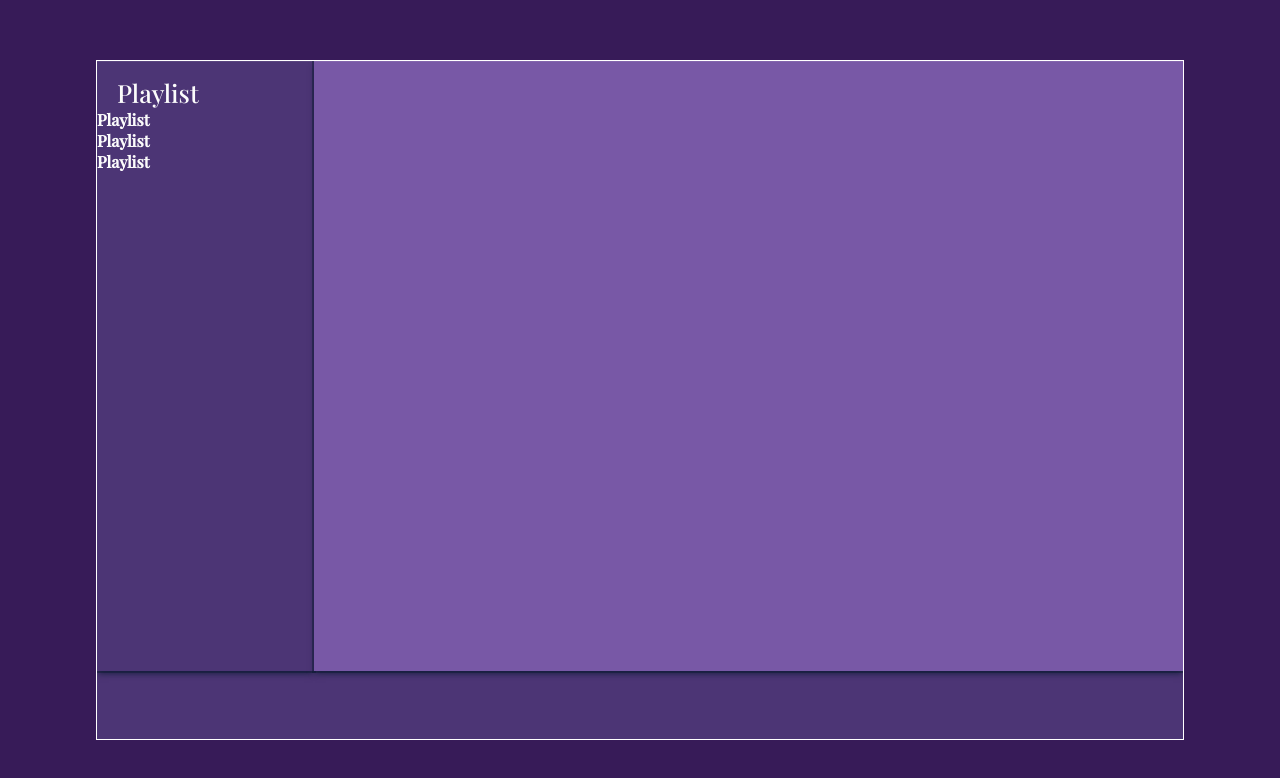
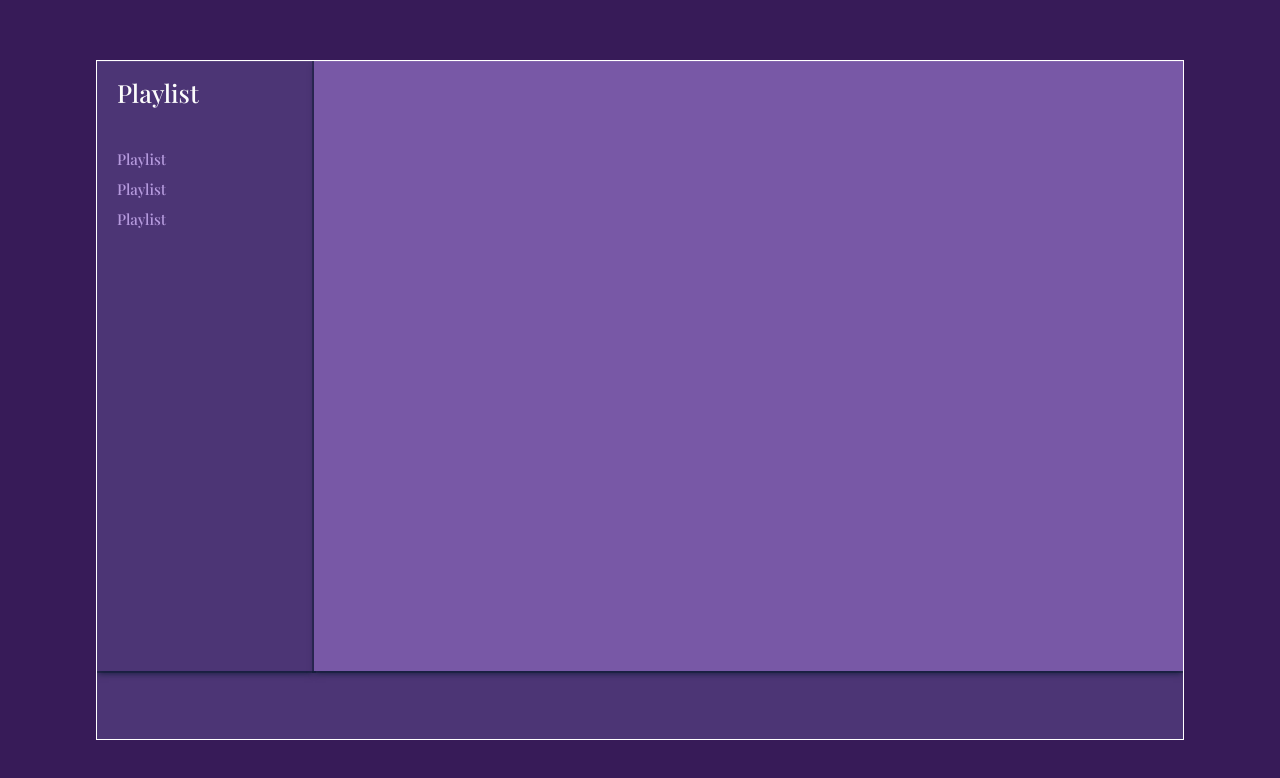
Before and after one commit to Kimamiri/Music-, a plain HTML site: page index.html in a window 1280 px wide. Drawn offline with nearby package versions, Linux system fonts and the light colour scheme; a web font is replaced by a local one.

Commit message:
playlist and h4

```diff
--- a/style.css
+++ b/style.css
@@ -6,6 +6,7 @@
   --lightpurple:#7858A6;
   --White:#fcfcfc;
   --Darkpurple:#4C3575
+
 }
 
 *{
@@ -54,3 +55,13 @@ header .menu-side h1{
   margin: 15px 0px 0px 20px;
   font-weight: 500;
 }
+header .menu-side .playlist{
+  margin: 40px 0px 0px 20px;
+}
+header .menu-side .playlist h4{
+  color: #B69BDE;
+  font-size: 15px;
+  font-weight: 300;
+  padding-bottom:10px ;
+
+}
```
